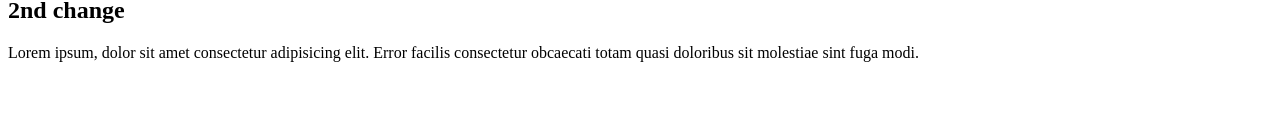
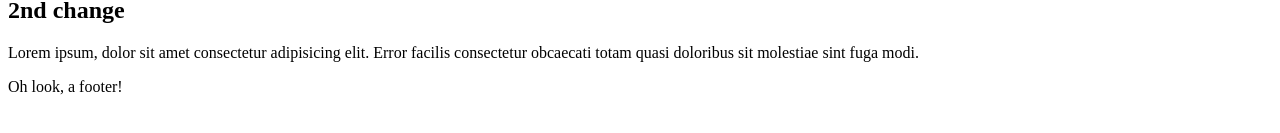
Before and after one commit to petrungaro/branching, a plain HTML site: page index.html in a window 1280 px wide. Shown: the part 173-306 px from the top of the page. Drawn offline with Linux system fonts and the light colour scheme.

Commit message:
added footer

```diff
--- a/index.html
+++ b/index.html
@@ -19,5 +19,9 @@
 
   <p>Lorem ipsum, dolor sit amet consectetur adipisicing elit. Error facilis consectetur obcaecati totam quasi doloribus sit molestiae sint fuga modi.</p>
 
+
+  <footer>Oh look, a footer!</footer>
+
+
 </body>
 </html>
```
